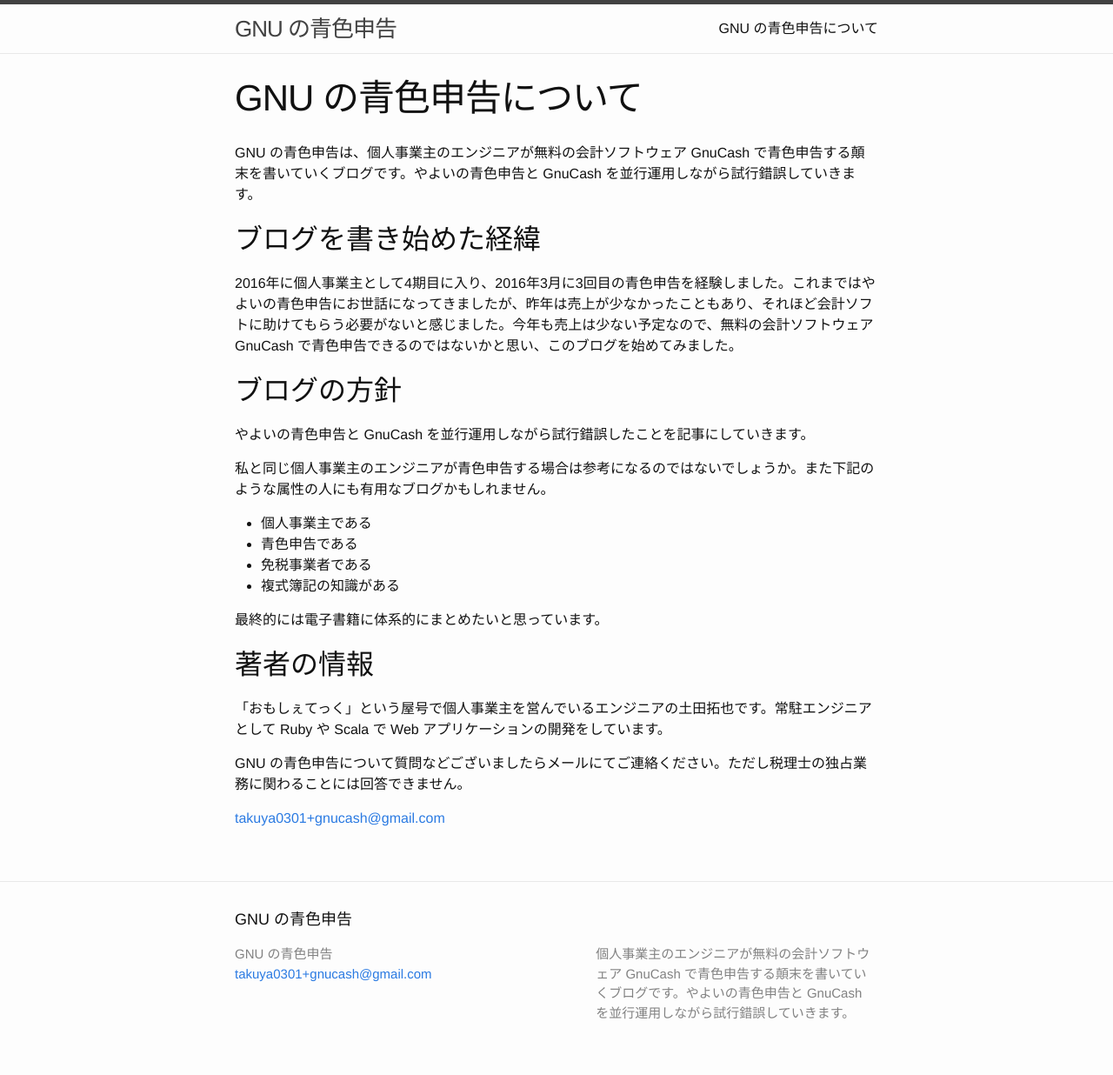
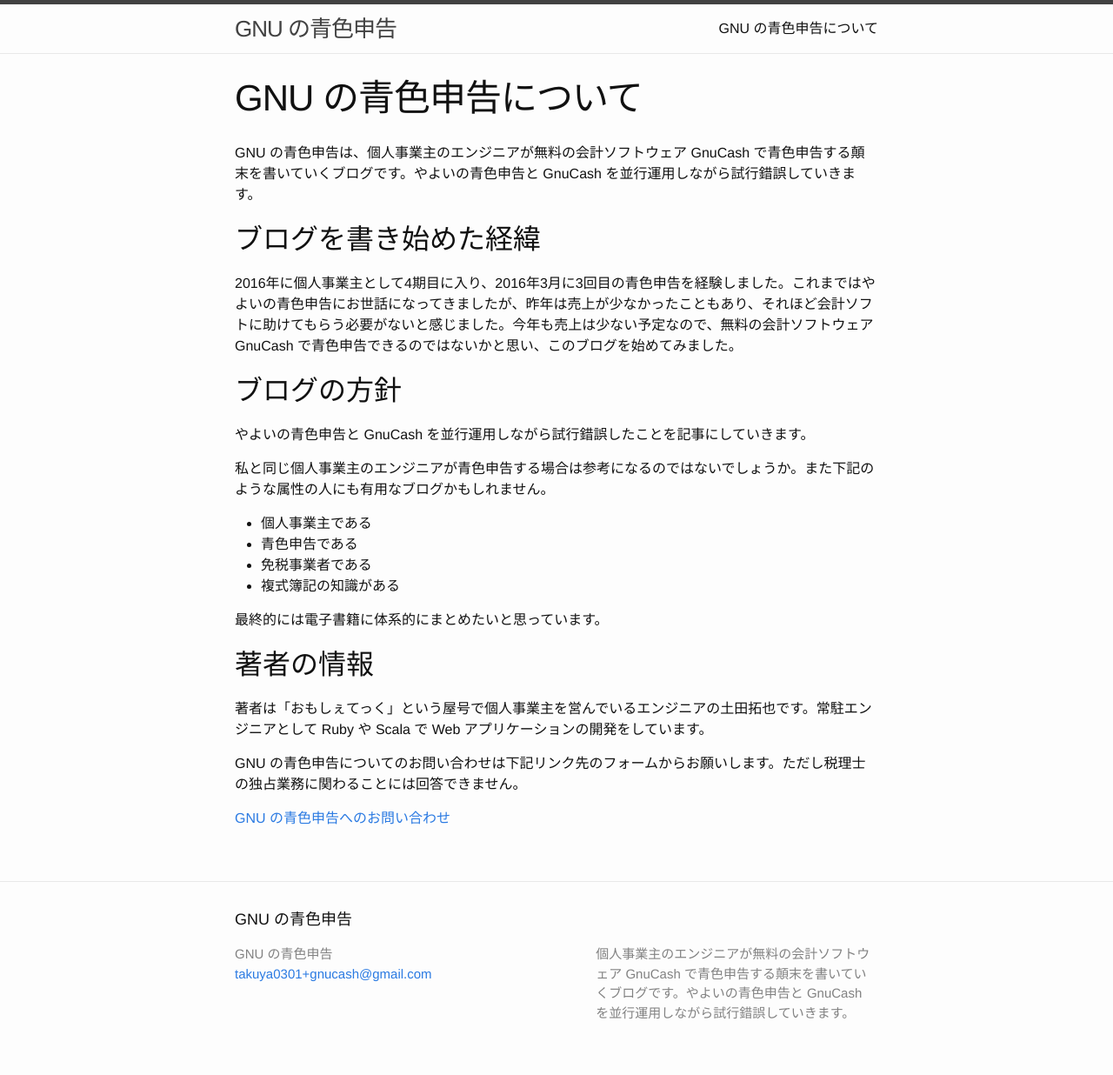
Before and after one commit to omoshetech/gnucash-jp, a Jekyll site: the page built from about.md, in a window 1280 px wide. Shown: the whole page at 87% size. Built offline with Jekyll 4.4.1, drawn with Linux system fonts in a browser that asks for light colours.

Commit message:
Add a contact form

```diff
--- a/about.md
+++ b/about.md
@@ -24,8 +24,8 @@ GNU の青色申告は、個人事業主のエンジニアが無料の会計ソ
 
 ## 著者の情報 ##
 
-「おもしぇてっく」という屋号で個人事業主を営んでいるエンジニアの土田拓也です。常駐エンジニアとして Ruby や Scala で Web アプリケーションの開発をしています。
+著者は「おもしぇてっく」という屋号で個人事業主を営んでいるエンジニアの土田拓也です。常駐エンジニアとして Ruby や Scala で Web アプリケーションの開発をしています。
 
-GNU の青色申告について質問などございましたらメールにてご連絡ください。ただし税理士の独占業務に関わることには回答できません。
+GNU の青色申告についてのお問い合わせは下記リンク先のフォームからお願いします。ただし税理士の独占業務に関わることには回答できません。
 
-<a href="mailto:{{ site.email }}">{{ site.email }}</a>
+[GNU の青色申告へのお問い合わせ](https://docs.google.com/forms/d/1m8r-Tzk5Ay_BGe1OH-XzGbc1CYBu9LqWamdBlnBDCcY/viewform){: target="_blank"}
```
